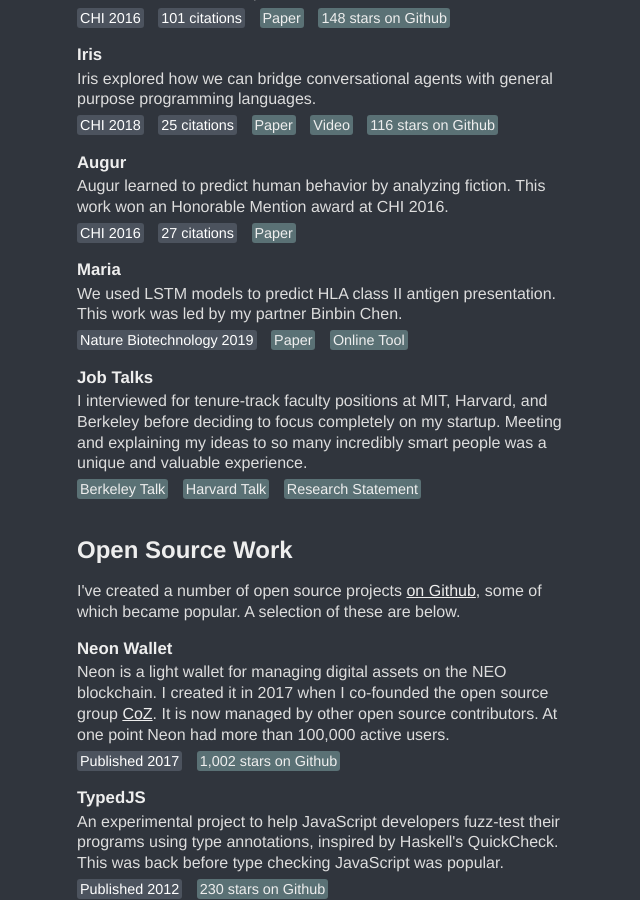
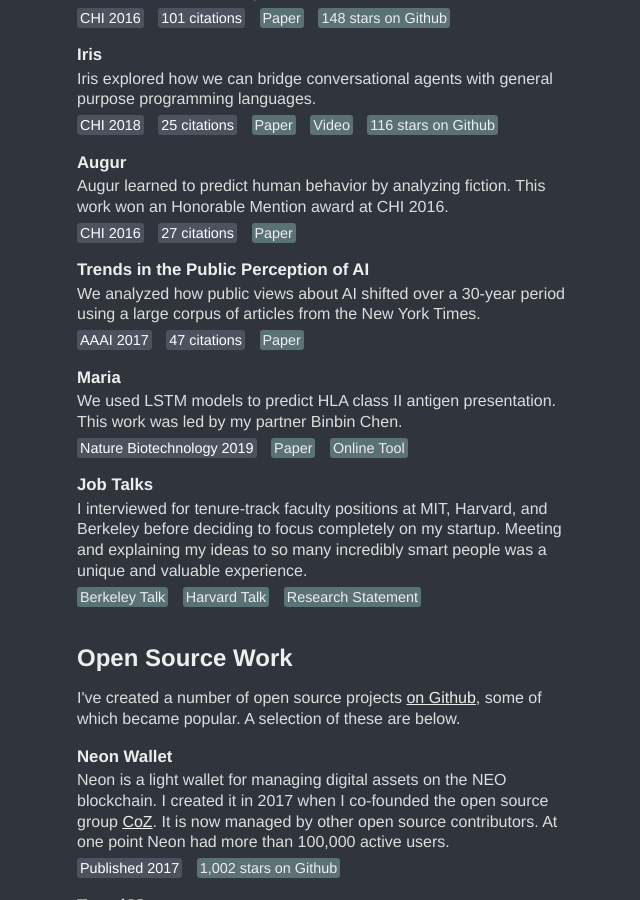
Before and after one commit to Ejhfast/ejhfast.github.com, a Jekyll site: the page built from index.html, in a window 1280 px wide and 900 px high, scrolled down 1152 px. Shown: the whole window, without its empty margins (313-953 px from the left). Built offline with Jekyll 4.4.1, drawn with Linux system fonts in a browser that asks for light colours.

Commit message:
ai trends

```diff
--- a/index.html
+++ b/index.html
@@ -71,6 +71,16 @@
             <div class="date">CHI 2016</div>
             <div class="citations">27 citations</div>
             <div class="paper"><a href="https://hci.stanford.edu/publications/2016/ethan/augur-chi-2016.pdf">Paper</a></div>
+        </div>
+        <div class="project">
+            <h3>Trends in the Public Perception of AI</h3>
+            <div class="description">
+                We analyzed how public views about AI shifted over a 30-year period using a large corpus
+                of articles from the New York Times.
+            </div>
+            <div class="date">AAAI 2017</div>
+            <div class="citations">47 citations</div>
+            <div class="paper"><a href="https://www.aaai.org/ocs/index.php/AAAI/AAAI17/paper/download/14581/13868">Paper</a></div>
         </div>
         <div class="project">
             <h3>Maria</h3>
```
